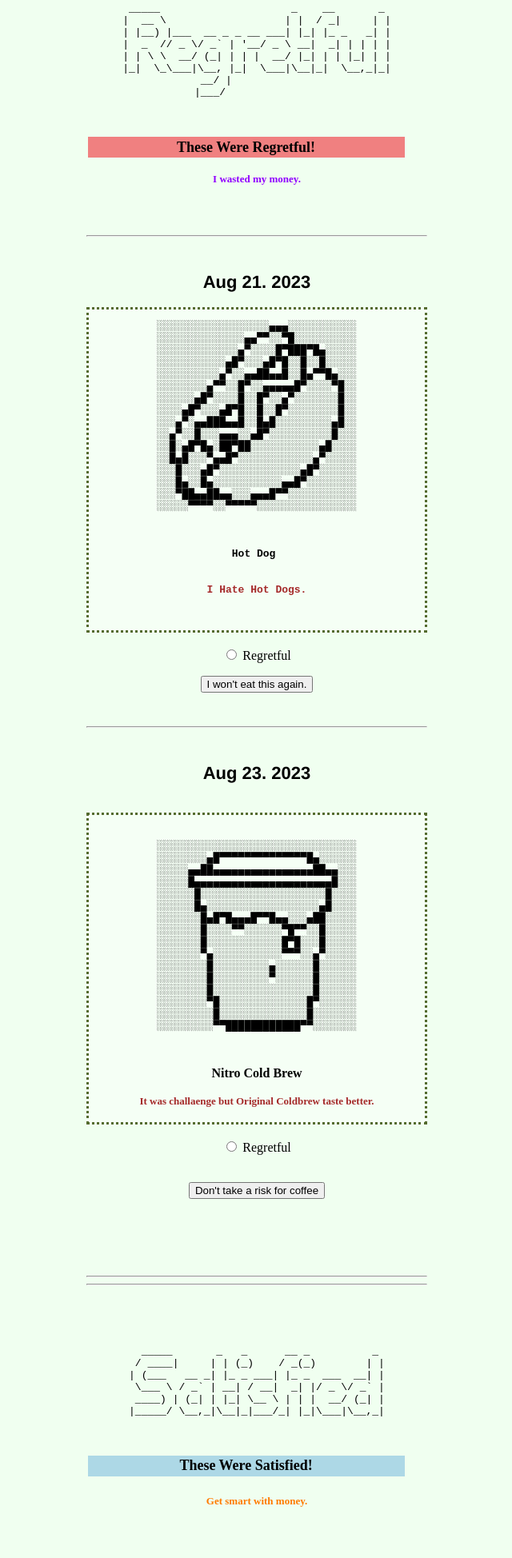
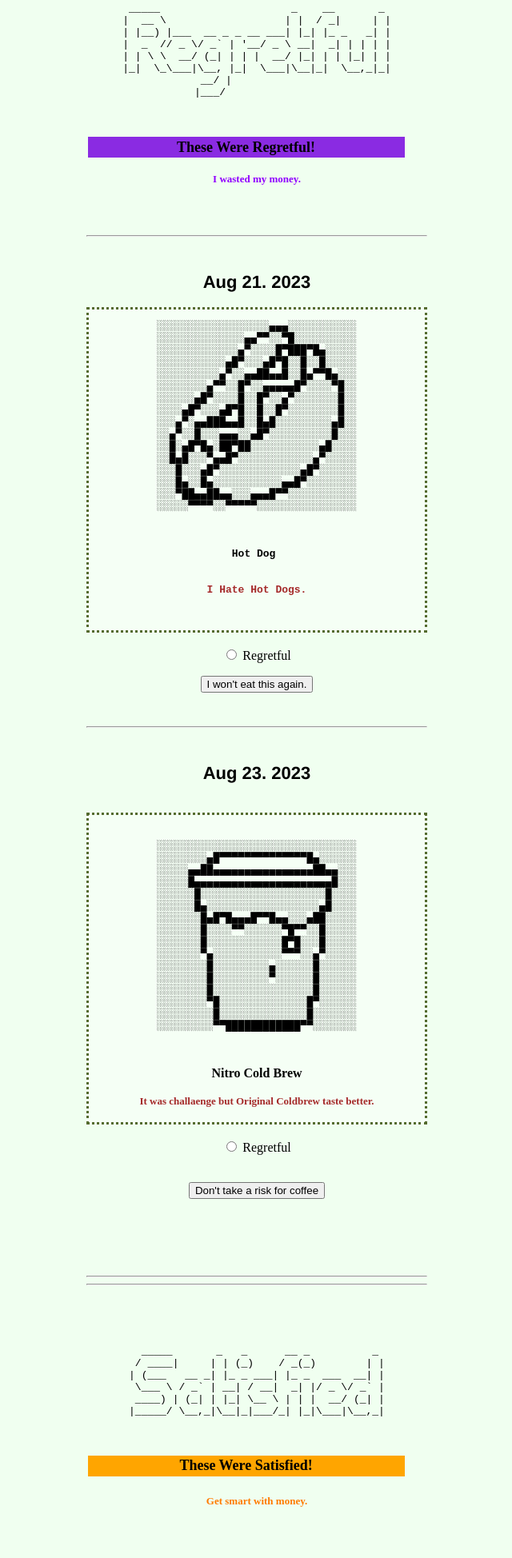
Before and after one commit to jangj864/jangj864.github.io, a plain HTML site: page menu/entries/entry2/final/index.html in a window 1280 px wide. Shown: the part 629-2577 px from the top of the page at 80% size, without its empty margins (319-959 px from the left). Drawn offline with Linux system fonts and the light colour scheme.

Commit message:
Update index.html

```diff
--- a/menu/entries/entry2/final/index.html
+++ b/menu/entries/entry2/final/index.html
@@ -64,7 +64,7 @@
       <br>
       <table width="400" height="30" style="filter: alpha(opacity=100,finishopacity=0,style=2);">
         <tr>
-          <td align="center" bgcolor="LightCoral">
+          <td align="center" bgcolor="BlueViolet">
             <b><font size="4">These Were Regretful!</font></b>
           </td>
         </tr>
@@ -188,7 +188,7 @@
                   <br>
                   <table width="400" height="30" style="filter: alpha(opacity=100,finishopacity=0,style=2);">
                     <tr>
-                      <td align="center" bgcolor="LightBlue">
+                      <td align="center" bgcolor="orange">
                         <b><font size="4">These Were Satisfied!</font></b>
                       </td>
                     </tr>
```
